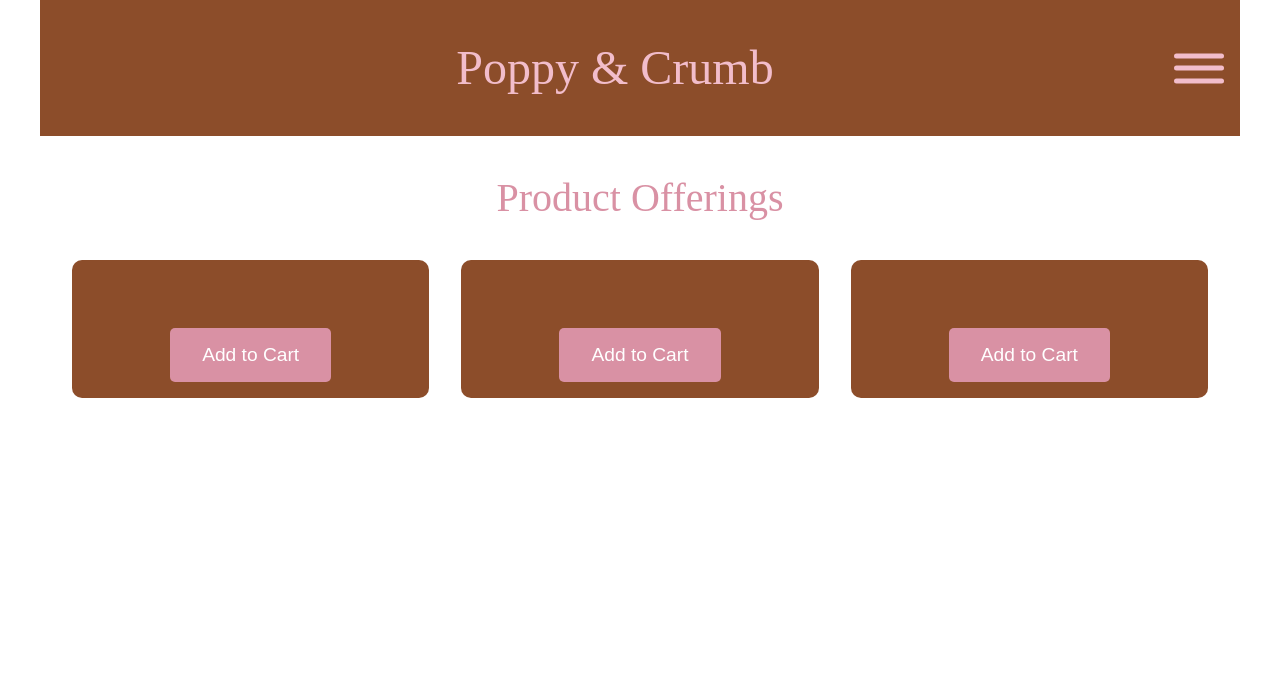
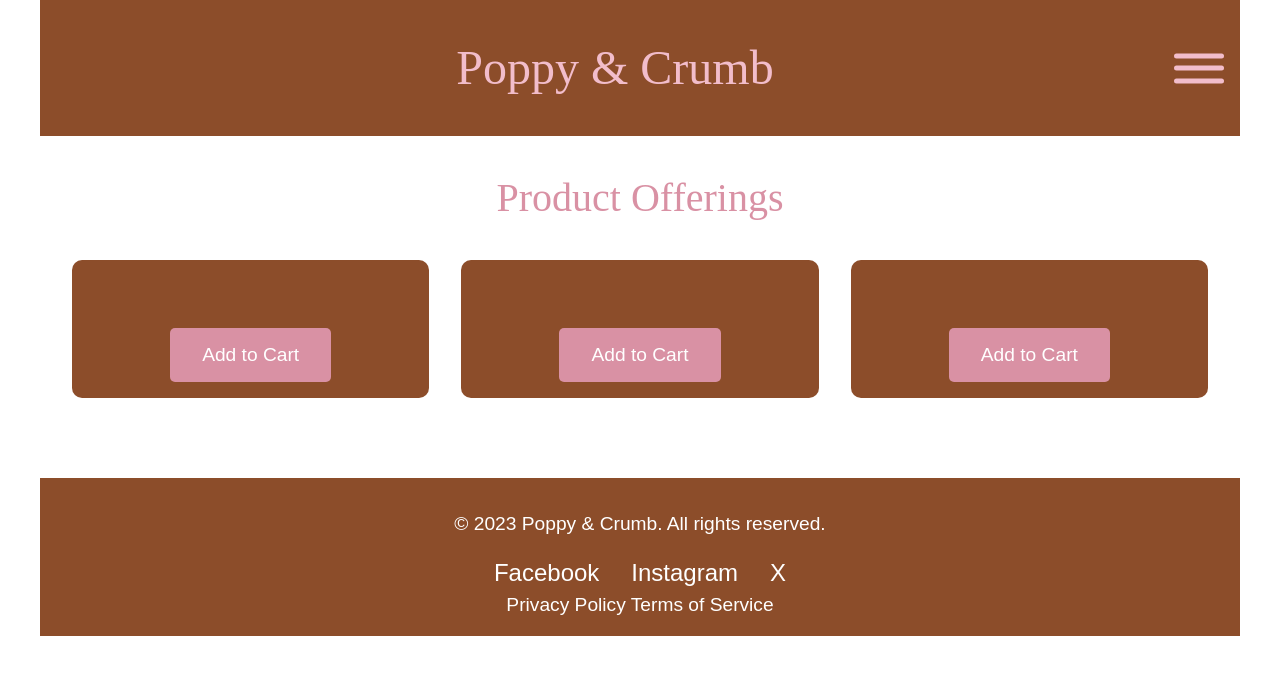
Before and after one commit to Cabacon1/GIT480-Senior, a plain HTML site: page product.html in a window 1280 px wide. Drawn offline with Linux system fonts and the light colour scheme; a web font is replaced by a local one.

Commit message:
Footer
Footer Styling

```diff
--- a/product.html
+++ b/product.html
@@ -16,7 +16,7 @@
     <header>
         <div class="div off-screen-menu">
             <ul>
-                <li><a href="#">Home</a></li>
+                <li><a href="Index.html">Home</a></li>
                 <li><a href="/product.html">Products</a></li>
                 <li><a href="/checkout.html">About</a></li>
             </ul>
@@ -72,6 +72,20 @@
             </div>
         </section>
     </main>
+    <footer>
+        <div class="footer-content">
+            <p>&copy; 2023 Poppy & Crumb. All rights reserved.</p>
+            <ul class="social-media">
+                <li><a href="#">Facebook</a></li>
+                <li><a href="#">Instagram</a></li>
+                <li><a href="#">X</a></li>
+            </ul>
+        </div>
+        <div class="footer-links">
+            <a href="#">Privacy Policy</a>
+            <a href="#">Terms of Service</a>
+        </div>
+    </footer>
 </body>
 
 </html>
--- a/styles.css
+++ b/styles.css
@@ -359,3 +359,110 @@ nav {
     outline: none;
     box-shadow: none;
 }
+
+
+
+
+
+/* Footer */
+footer {
+    background-color: var(--light-brown);
+    color: var(--white);
+    padding: 1rem;
+    text-align: center;
+    margin-top: 2rem;
+    font-size: 1.2rem;
+}
+footer a {
+    color: var(--white);
+    text-decoration: none;
+    transition: 0.3s ease;
+}
+footer a:hover {
+    color: var(--dark-pink);
+    text-decoration: underline;
+    transform: scale(1.1);
+    transition: 0.3s ease;
+}
+footer a:active {
+    transform: scale(0.95);
+    box-shadow: 0 0 5px var(--dark-pink);
+}
+footer a:focus {
+    outline: none;
+    box-shadow: 0 0 10px var(--dark-pink);
+}
+footer a:disabled {
+    background-color: var(--dark-brown);
+    color: var(--white);
+    cursor: not-allowed;
+    box-shadow: none;
+}
+footer a:disabled:hover {
+    background-color: var(--dark-brown);
+    color: var(--white);
+    transform: none;
+    box-shadow: none;
+}
+footer a:disabled:active {
+    transform: none;
+    box-shadow: none;
+}
+footer a:disabled:focus {
+    outline: none;
+    box-shadow: none;
+}
+footer p {
+    margin: 1rem 0;
+}
+footer ul {
+    list-style: none;
+    padding: 0;
+    margin: 0;
+    display: flex;
+    justify-content: center;
+    align-items: center;
+}
+footer ul li {
+    margin: 0 1rem;
+}
+footer ul li a {
+    color: var(--white);
+    text-decoration: none;
+    font-size: 1.5rem;
+    transition: 0.3s ease;
+}
+footer ul li a:hover {
+    color: var(--dark-pink);
+    text-decoration: underline;
+    transform: scale(1.1);
+    transition: 0.3s ease;
+}
+footer ul li a:active {
+    transform: scale(0.95);
+    box-shadow: 0 0 5px var(--dark-pink);
+}
+footer ul li a:focus {
+    outline: none;
+    box-shadow: 0 0 10px var(--dark-pink);
+}
+footer ul li a:disabled {
+    background-color: var(--dark-brown);
+    color: var(--white);
+    cursor: not-allowed;
+    box-shadow: none;
+}
+footer ul li a:disabled:hover {
+    background-color: var(--dark-brown);
+    color: var(--white);
+    transform: none;
+    box-shadow: none;
+}
+footer ul li a:disabled:active {
+    transform: none;
+    box-shadow: none;
+}
+footer ul li a:disabled:focus {
+    outline: none;
+    box-shadow: none;
+}
```
